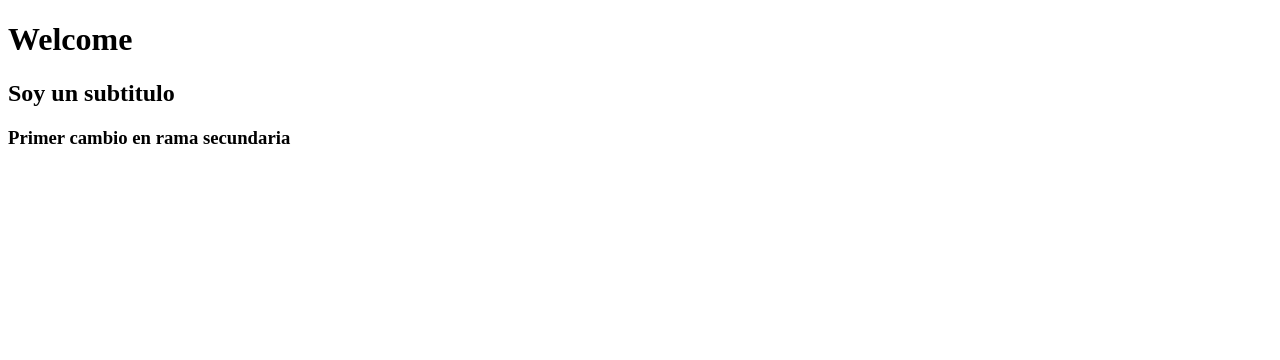
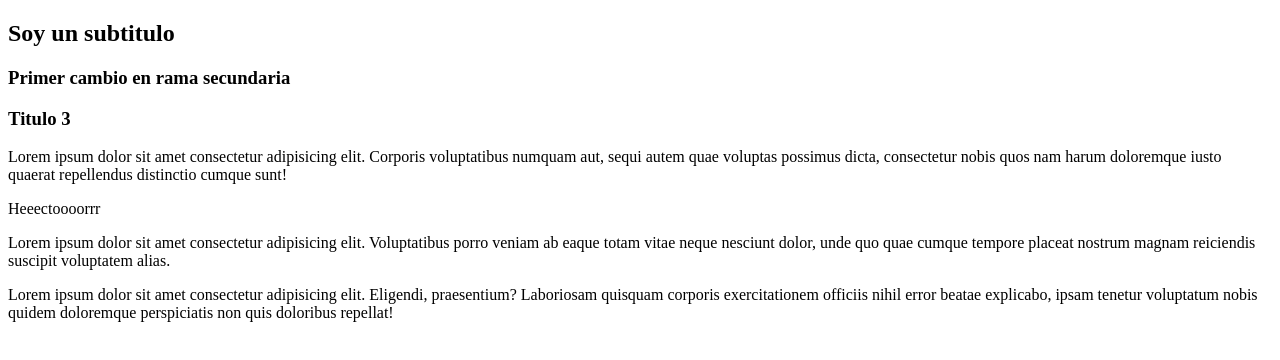
Before and after one commit to joselautaro/pruebagit, a plain HTML site: page index.html in a window 1280 px wide. Drawn offline with Linux system fonts and the light colour scheme.

Commit message:
Creamos varias etiquetas, borramos el h1 de master

```diff
--- a/index.html
+++ b/index.html
@@ -7,9 +7,15 @@
 </head>
 <body>
 
-    <h1>Welcome</h1>
     <h2>Soy un subtitulo</h2>
     <h3>Primer cambio en rama secundaria</h3>
+    <h3>Titulo 3</h3>
+    <p>Lorem ipsum dolor sit amet consectetur adipisicing elit. Corporis voluptatibus numquam aut, sequi autem quae voluptas possimus dicta, consectetur nobis quos nam harum doloremque iusto quaerat repellendus distinctio cumque sunt!</p>
+    <span>Heeectoooorrr</span>
+    <p>
+        Lorem ipsum dolor sit amet consectetur adipisicing elit. Voluptatibus porro veniam ab eaque totam vitae neque nesciunt dolor, unde quo quae cumque tempore placeat nostrum magnam reiciendis suscipit voluptatem alias.
+    </p>
+    <p>Lorem ipsum dolor sit amet consectetur adipisicing elit. Eligendi, praesentium? Laboriosam quisquam corporis exercitationem officiis nihil error beatae explicabo, ipsam tenetur voluptatum nobis quidem doloremque perspiciatis non quis doloribus repellat!</p>
 
 </body>
 </html>
```
